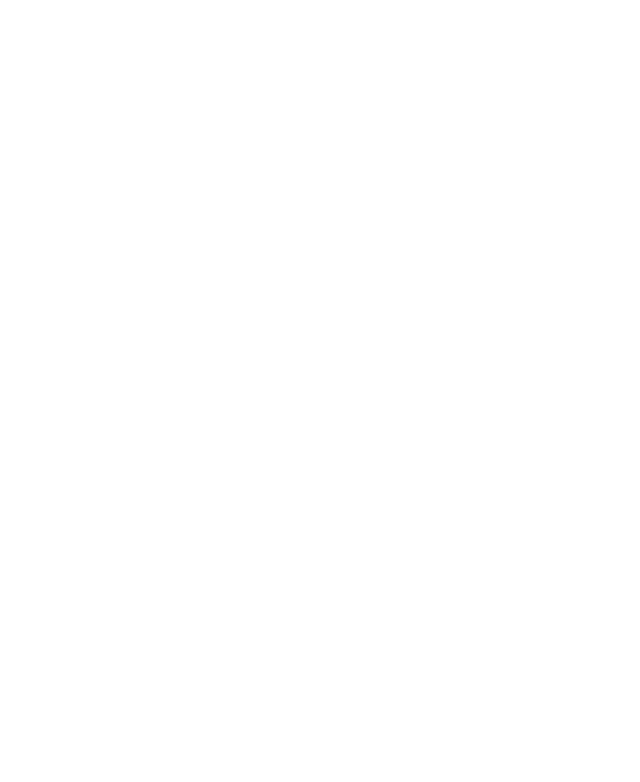
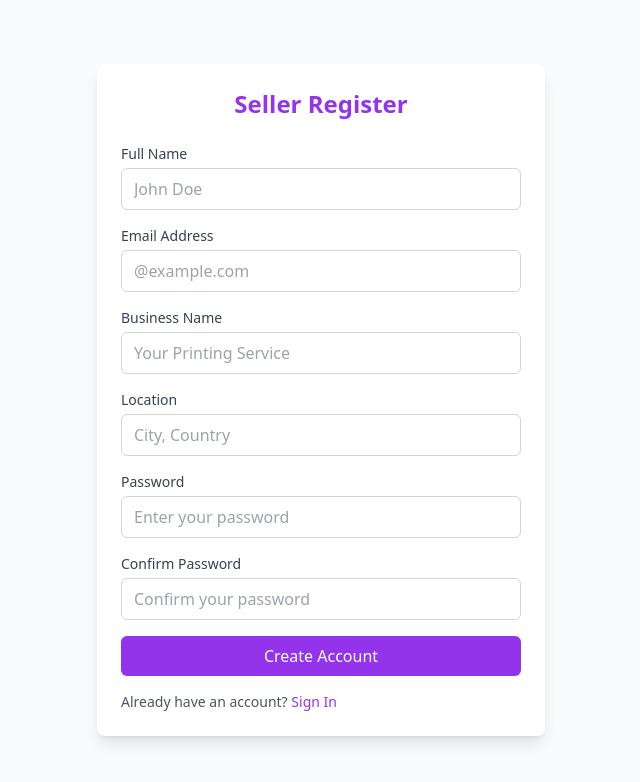
Before and after one commit to Anamiiikka/PrintEase1, a React (Vite) app in the folder photocopy-frontend/vite-project/: page /seller-register in a window 1280 px wide. Before the commit this address had no page. Shown: the top 782 px of the page, without its empty margins (319-959 px from the left). Built offline with nearby package versions, Linux system fonts and the light colour scheme.

Commit message:
Aded Seller Register By Mehak

```diff
--- a/photocopy-frontend/vite-project/src/App.jsx
+++ b/photocopy-frontend/vite-project/src/App.jsx
@@ -8,6 +8,7 @@
 import SellerLogin from "./pages/SellerLogin";
 import Payment from "./pages/Payment";
 import OrderConfirmation from "./pages/OrderConfirmation";
+import SellerRegister from "./pages/SellerRegister";
 
 
 const App = () => {
@@ -20,6 +21,8 @@
         <Route path="/buyer-dashboard" element={<BuyerDashboard />} />
         <Route path="/upload" element={<UploadFile />} />
         <Route path="/seller-login" element={<SellerLogin />} />
+        <Route path="/seller-register" element={<SellerRegister />} />
+
         <Route path="/payment" element={<Payment />} />
         <Route path="/order-confirmation" element={<OrderConfirmation />} />
 
--- a/photocopy-frontend/vite-project/src/pages/SellerLogin.jsx
+++ b/photocopy-frontend/vite-project/src/pages/SellerLogin.jsx
@@ -79,8 +79,8 @@
         </form>
         <p className="text-center text-sm mt-4">
           Dont have an account?{" "}
-          <a href="#" className="text-blue-500 hover:underline">
-            Sign up
+          <a href="/seller-register" className="text-blue-500 hover:underline">
+            Register
           </a>
         </p>
       </div>
--- /dev/null
+++ b/photocopy-frontend/vite-project/src/pages/SellerRegister.jsx
@@ -0,0 +1,189 @@
+import React, { useState } from 'react';
+import { useNavigate } from "react-router-dom";
+
+const SellerRegister = () => {
+   const navigate = useNavigate();
+  const [formData, setFormData] = useState({
+    name: '',
+    email: '',
+    businessName: '',
+    location: '',
+    password: '',
+    confirmPassword: ''
+  });
+
+  const [errors, setErrors] = useState({
+    name: '',
+    email: '',
+    businessName: '',
+    location: '',
+    password: '',
+    confirmPassword: ''
+  });
+
+  const handleChange = (e) => {
+    const { name, value } = e.target;
+    setFormData((prev) => ({ ...prev, [name]: value }));
+  };
+
+  const handleSubmit = (e) => {
+    e.preventDefault();
+    let formValid = true;
+    const newErrors = { ...errors };
+
+    // Name Validation
+    if (!formData.name) {
+      newErrors.name = 'Please enter your full name';
+      formValid = false;
+    }
+
+    // Email Validation
+    const emailRegex = /^[^\s@]+@[^\s@]+\.[^\s@]+$/;
+    if (!formData.email || !emailRegex.test(formData.email)) {
+      newErrors.email = 'Please enter a valid email address';
+      formValid = false;
+    }
+
+    // Business Name Validation
+    if (!formData.businessName) {
+      newErrors.businessName = 'Please enter your business name';
+      formValid = false;
+    }
+
+    // Location Validation
+    if (!formData.location) {
+      newErrors.location = 'Please enter your location';
+      formValid = false;
+    }
+
+    // Password Validation
+    if (formData.password.length < 8) {
+      newErrors.password = 'Password must be at least 8 characters long';
+      formValid = false;
+    }
+
+    // Confirm Password Validation
+    if (formData.password !== formData.confirmPassword) {
+      newErrors.confirmPassword = 'Passwords do not match';
+      formValid = false;
+    }
+
+    setErrors(newErrors);
+
+    if (formValid) {
+      // Handle successful form submission logic here (e.g., API request)
+      console.log('Form Submitted', formData);
+    }
+    navigate("/seller-dashboard");
+  };
+
+  return (
+    <div className="min-h-screen flex items-center justify-center bg-gray-50">
+      <div className="bg-white p-6 rounded-lg shadow-lg w-full max-w-md">
+        <h2 className="text-2xl font-bold text-center text-purple-600 mb-6">Seller Register</h2>
+        <form onSubmit={handleSubmit} id="sellerForm" className="space-y-4">
+          {/* Name */}
+          <div>
+            <label htmlFor="name" className="block text-sm font-medium text-gray-700">Full Name</label>
+            <input
+              type="text"
+              id="name"
+              name="name"
+              value={formData.name}
+              onChange={handleChange}
+              className="mt-1 block w-full px-3 py-2 border border-gray-300 rounded-md focus:outline-none focus:ring-2 focus:ring-purple-600"
+              placeholder="John Doe"
+            />
+            {errors.name && <p className="text-red-500 text-xs mt-1">{errors.name}</p>}
+          </div>
+
+          {/* Email */}
+          <div>
+            <label htmlFor="email" className="block text-sm font-medium text-gray-700">Email Address</label>
+            <input
+              type="email"
+              id="email"
+              name="email"
+              value={formData.email}
+              onChange={handleChange}
+              className="mt-1 block w-full px-3 py-2 border border-gray-300 rounded-md focus:outline-none focus:ring-2 focus:ring-purple-600"
+              placeholder="@example.com"
+            />
+            {errors.email && <p className="text-red-500 text-xs mt-1">{errors.email}</p>}
+          </div>
+
+          {/* Business Name */}
+          <div>
+            <label htmlFor="businessName" className="block text-sm font-medium text-gray-700">Business Name</label>
+            <input
+              type="text"
+              id="businessName"
+              name="businessName"
+              value={formData.businessName}
+              onChange={handleChange}
+              className="mt-1 block w-full px-3 py-2 border border-gray-300 rounded-md focus:outline-none focus:ring-2 focus:ring-purple-600"
+              placeholder="Your Printing Service"
+            />
+            {errors.businessName && <p className="text-red-500 text-xs mt-1">{errors.businessName}</p>}
+          </div>
+
+          {/* Location */}
+          <div>
+            <label htmlFor="location" className="block text-sm font-medium text-gray-700">Location</label>
+            <input
+              type="text"
+              id="location"
+              name="location"
+              value={formData.location}
+              onChange={handleChange}
+              className="mt-1 block w-full px-3 py-2 border border-gray-300 rounded-md focus:outline-none focus:ring-2 focus:ring-purple-600"
+              placeholder="City, Country"
+            />
+            {errors.location && <p className="text-red-500 text-xs mt-1">{errors.location}</p>}
+          </div>
+
+          {/* Password */}
+          <div>
+            <label htmlFor="password" className="block text-sm font-medium text-gray-700">Password</label>
+            <input
+              type="password"
+              id="password"
+              name="password"
+              value={formData.password}
+              onChange={handleChange}
+              className="mt-1 block w-full px-3 py-2 border border-gray-300 rounded-md focus:outline-none focus:ring-2 focus:ring-purple-600"
+              placeholder="Enter your password"
+            />
+            {errors.password && <p className="text-red-500 text-xs mt-1">{errors.password}</p>}
+          </div>
+
+          {/* Confirm Password */}
+          <div>
+            <label htmlFor="confirmPassword" className="block text-sm font-medium text-gray-700">Confirm Password</label>
+            <input
+              type="password"
+              id="confirmPassword"
+              name="confirmPassword"
+              value={formData.confirmPassword}
+              onChange={handleChange}
+              className="mt-1 block w-full px-3 py-2 border border-gray-300 rounded-md focus:outline-none focus:ring-2 focus:ring-purple-600"
+              placeholder="Confirm your password"
+            />
+            {errors.confirmPassword && <p className="text-red-500 text-xs mt-1">{errors.confirmPassword}</p>}
+          </div>
+
+          <button
+            type="submit"
+            className="w-full bg-purple-600 text-white py-2 px-4 rounded-md hover:bg-purple-700 focus:outline-none focus:ring-2 focus:ring-purple-600"
+          >
+            Create Account
+          </button>
+        </form>
+
+        <p className="mt-4 text-sm text-gray-600">Already have an account? <a href="/seller-login" className="text-purple-600 hover:underline">Sign In</a></p>
+      </div>
+    </div>
+  );
+};
+
+export default SellerRegister;
```
